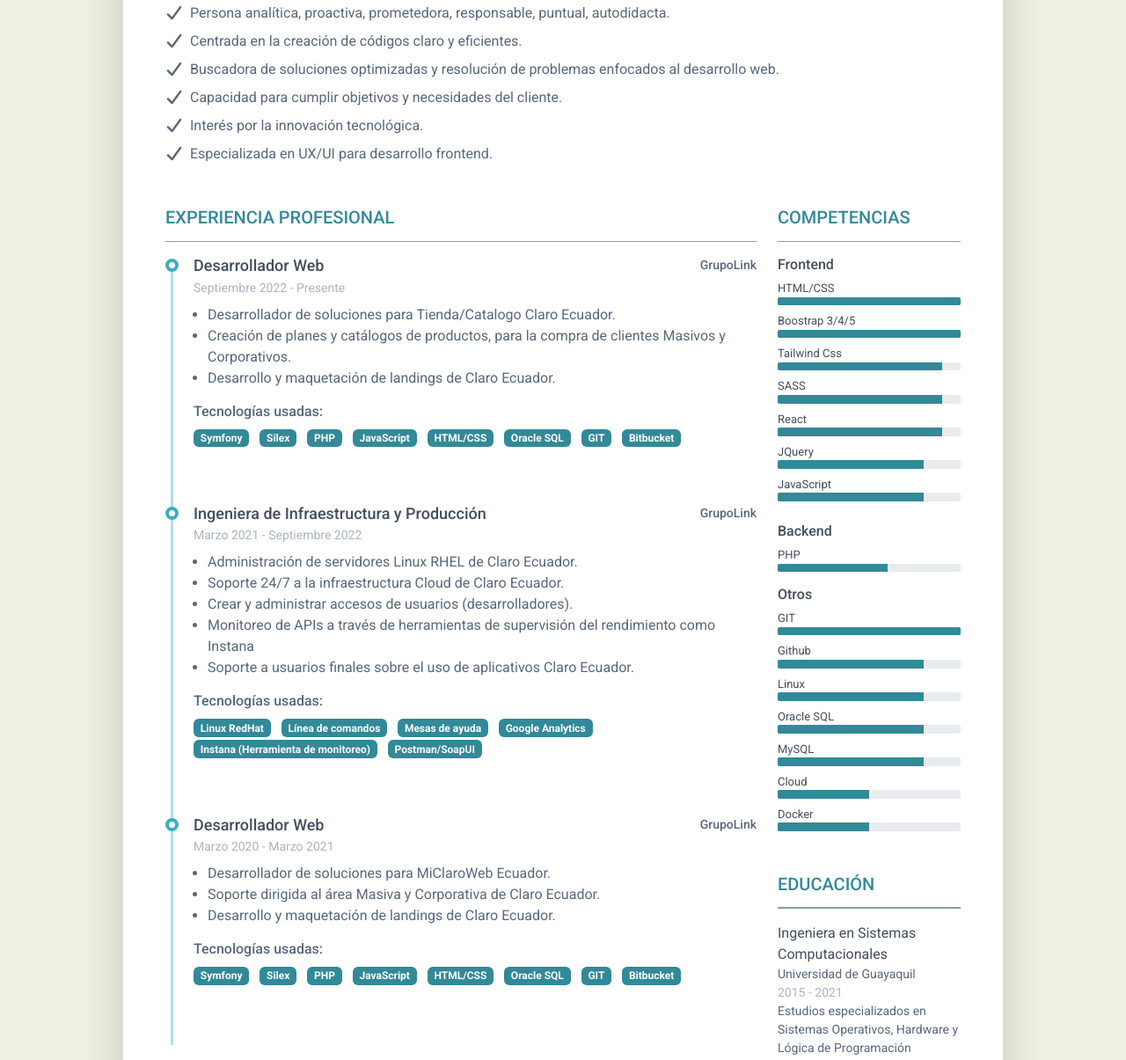
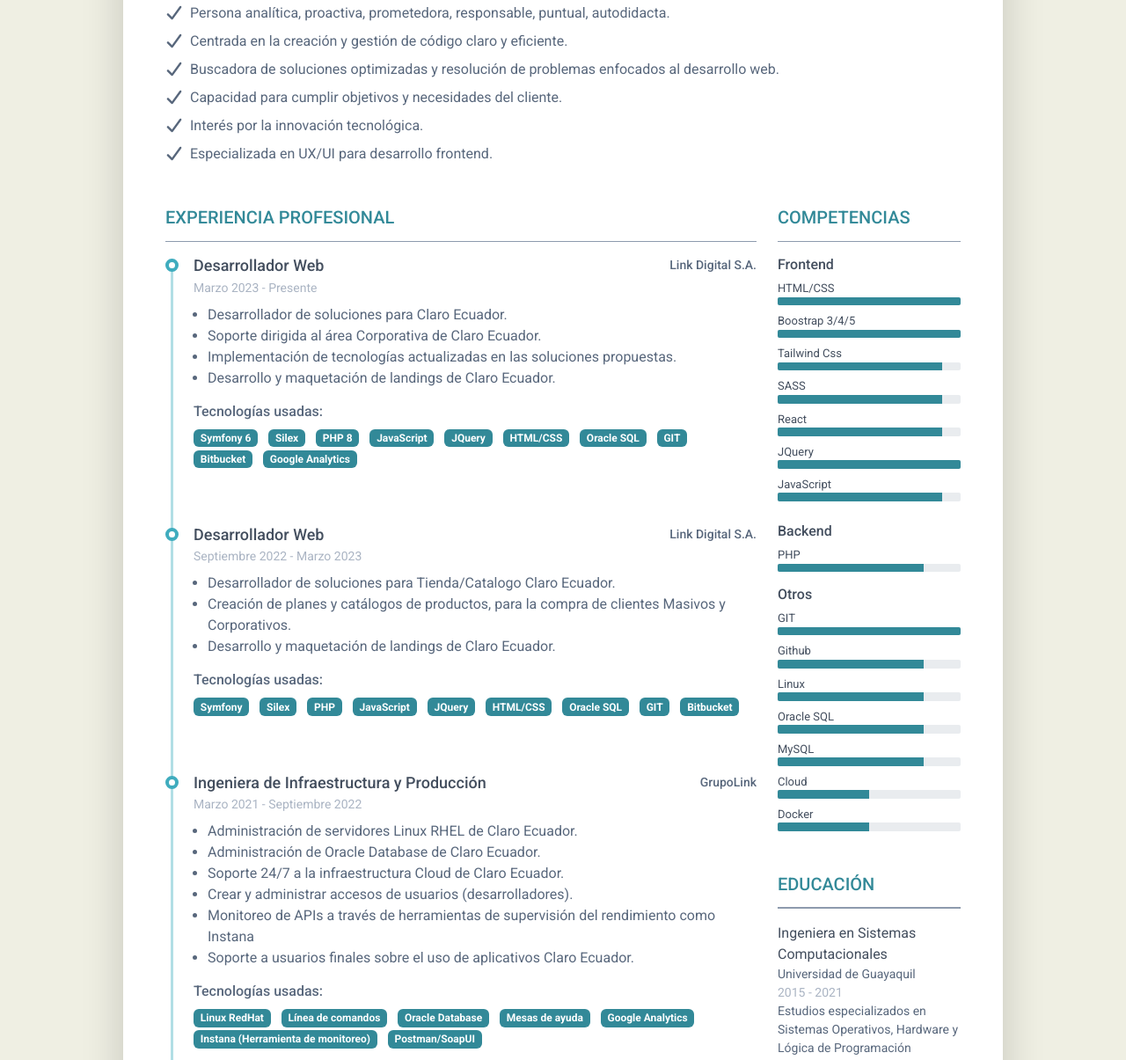
Before and after one commit to cindymarintorres/resume-v1-red, a plain HTML site: page index.html in a window 1280 px wide. Shown: the part 409-1614 px from the top of the page at 88% size. Drawn offline with Linux system fonts and the light colour scheme.

Commit message:
Actualizacion de datos en CV 04122023

```diff
--- a/index.html
+++ b/index.html
@@ -67,7 +67,7 @@
 							<li><p class="mb-2"><i class="fas fa-check fa-fw me-2 text-info" data-fa-transform="grow-3"></i>Persona analítica, proactiva, prometedora, responsable, puntual,
 								autodidacta.</p>
 							</li>
-							<li><p class="mb-2"><i class="fas fa-check fa-fw me-2 text-info" data-fa-transform="grow-3"></i>Centrada en la creación de códigos claro y eficientes.</p>
+							<li><p class="mb-2"><i class="fas fa-check fa-fw me-2 text-info" data-fa-transform="grow-3"></i>Centrada en la creación y gestión de código claro y eficiente.</p>
 							</li>
 							<li><p class="mb-2"><i class="fas fa-check fa-fw me-2 text-info" data-fa-transform="grow-3"></i>Buscadora de soluciones optimizadas y resolución de problemas enfocados al desarrollo web.</p>
 							</li>
@@ -92,9 +92,49 @@
 									    <div class="resume-timeline-item-header mb-2">
 										    <div class="d-flex flex-column flex-md-row">
 										        <h3 class="resume-position-title font-weight-bold mb-1">Desarrollador Web</h3>
-										        <div class="resume-company-name ms-auto">GrupoLink</div>
+										        <div class="resume-company-name ms-auto">Link Digital S.A.</div>
 										    </div><!--//row-->
-										    <div class="resume-position-time">Septiembre 2022 - Presente</div>
+										    <div class="resume-position-time">Marzo 2023 - Presente</div>
+									    </div><!--//resume-timeline-item-header-->
+									    <div class="resume-timeline-item-desc">
+											<ul class="ps-3">
+												<li>
+													Desarrollador de soluciones para Claro Ecuador.
+												</li>
+												<li>
+													Soporte dirigida al área Corporativa de Claro Ecuador.
+												</li>
+												<li>
+													Implementación de tecnologías actualizadas en las soluciones propuestas.
+												</li>
+												<li>
+													Desarrollo y maquetación de landings de Claro Ecuador.
+												</li>
+											</ul>
+										    <h4 class="resume-timeline-item-desc-heading font-weight-bold">Tecnologías usadas:</h4>
+										    <ul class="list-inline">
+											    <li class="list-inline-item"><span class="badge bg-secondary badge-pill">Symfony 6</span></li>
+											    <li class="list-inline-item"><span class="badge bg-secondary badge-pill">Silex</span></li>
+											    <li class="list-inline-item"><span class="badge bg-secondary badge-pill">PHP 8</span></li>
+											    <li class="list-inline-item"><span class="badge bg-secondary badge-pill">JavaScript</span></li>
+												<li class="list-inline-item"><span class="badge bg-secondary badge-pill">JQuery</span></li>
+											    <li class="list-inline-item"><span class="badge bg-secondary badge-pill">HTML/CSS</span></li>
+											    <li class="list-inline-item"><span class="badge bg-secondary badge-pill">Oracle SQL</span></li>
+												<li class="list-inline-item"><span class="badge bg-secondary badge-pill">GIT</span></li>
+												<li class="list-inline-item"><span class="badge bg-secondary badge-pill">Bitbucket</span></li>
+												<li class="list-inline-item"><span class="badge bg-secondary badge-pill">Google Analytics</span></li>
+										    </ul>
+									    </div><!--//resume-timeline-item-desc-->
+
+								    </article><!--//resume-timeline-item-->
+									<article class="resume-timeline-item position-relative pb-5">
+
+									    <div class="resume-timeline-item-header mb-2">
+										    <div class="d-flex flex-column flex-md-row">
+										        <h3 class="resume-position-title font-weight-bold mb-1">Desarrollador Web</h3>
+										        <div class="resume-company-name ms-auto">Link Digital S.A.</div>
+										    </div><!--//row-->
+										    <div class="resume-position-time">Septiembre 2022 - Marzo 2023</div>
 									    </div><!--//resume-timeline-item-header-->
 									    <div class="resume-timeline-item-desc">
 											<ul class="ps-3">
@@ -114,6 +154,7 @@
 											    <li class="list-inline-item"><span class="badge bg-secondary badge-pill">Silex</span></li>
 											    <li class="list-inline-item"><span class="badge bg-secondary badge-pill">PHP</span></li>
 											    <li class="list-inline-item"><span class="badge bg-secondary badge-pill">JavaScript</span></li>
+												<li class="list-inline-item"><span class="badge bg-secondary badge-pill">JQuery</span></li>
 											    <li class="list-inline-item"><span class="badge bg-secondary badge-pill">HTML/CSS</span></li>
 											    <li class="list-inline-item"><span class="badge bg-secondary badge-pill">Oracle SQL</span></li>
 												<li class="list-inline-item"><span class="badge bg-secondary badge-pill">GIT</span></li>
@@ -141,6 +182,9 @@
 													Administración de servidores Linux RHEL de Claro Ecuador.
 												</li>
 												<li>
+													Administración de Oracle Database de Claro Ecuador.
+												</li>
+												<li>
 													Soporte 24/7 a la infraestructura Cloud de Claro Ecuador.
 												</li>
 											    <li>
@@ -157,6 +201,7 @@
 										    <ul class="list-inline">
 											    <li class="list-inline-item"><span class="badge bg-secondary badge-pill">Linux RedHat</span></li>
 											    <li class="list-inline-item"><span class="badge bg-secondary badge-pill">Línea de comandos</span></li>
+												<li class="list-inline-item"><span class="badge bg-secondary badge-pill">Oracle Database</span></li>
 											    <li class="list-inline-item"><span class="badge bg-secondary badge-pill">Mesas de ayuda</span></li>
 											    <li class="list-inline-item"><span class="badge bg-secondary badge-pill">Google Analytics</span></li>
 											    <li class="list-inline-item"><span class="badge bg-secondary badge-pill">Instana (Herramienta de monitoreo)</span></li>
@@ -358,13 +403,13 @@
 										<li class="mb-2">
 								            <div class="resume-skill-name">JQuery</div>
 									        <div class="progress resume-progress">
-											    <div class="progress-bar theme-progress-bar-dark" role="progressbar" style="width: 80%" aria-valuenow="25" aria-valuemin="0" aria-valuemax="100"></div>
+											    <div class="progress-bar theme-progress-bar-dark" role="progressbar" style="width: 100%" aria-valuenow="25" aria-valuemin="0" aria-valuemax="100"></div>
 											</div>
 								        </li>
 								        <li class="mb-2">
 								            <div class="resume-skill-name">JavaScript</div>
 									        <div class="progress resume-progress">
-											    <div class="progress-bar theme-progress-bar-dark" role="progressbar" style="width: 80%" aria-valuenow="25" aria-valuemin="0" aria-valuemax="100"></div>
+											    <div class="progress-bar theme-progress-bar-dark" role="progressbar" style="width: 90%" aria-valuenow="25" aria-valuemin="0" aria-valuemax="100"></div>
 											</div>
 								        </li>
 							        </ul>
@@ -376,7 +421,7 @@
 								        <li class="mb-2">
 								            <div class="resume-skill-name">PHP</div>
 									        <div class="progress resume-progress">
-											    <div class="progress-bar theme-progress-bar-dark" role="progressbar" style="width: 60%" aria-valuenow="25" aria-valuemin="0" aria-valuemax="100"></div>
+											    <div class="progress-bar theme-progress-bar-dark" role="progressbar" style="width: 80%" aria-valuenow="25" aria-valuemin="0" aria-valuemax="100"></div>
 											</div>
 								        </li>
 							        </ul>
@@ -496,8 +541,6 @@
 
 										<i class="resume-award-icon fa-brands fa-git-alt position-absolute" data-fa-transform="shrink-2" style="margin-left: -7px;"></i>
 										<i class="resume-award-icon fa-brands fa-github position-absolute" data-fa-transform="shrink-2" style="margin-left: 7px;"></i>
-
-
 								        <div class="resume-award-name">GIT y Github</div>
 										<div class="resume-degree-org">Platzi</div>
 										<div class="resume-degree-time">2022</div>
@@ -522,6 +565,39 @@
 							    </ul>
 						    </div>
 					    </section><!--//interests-section-->
+
+						<section class="resume-section reference-section mb-5">
+						    <h2 class="resume-section-title text-uppercase font-weight-bold pb-3 mb-3">Certificaciones</h2>
+						    <div class="resume-section-content">
+							    <ul class="list-unstyled resume-awards-list">
+								    <li class="mb-0 ps-4 position-relative">
+
+										<i class="resume-award-icon position-absolute" data-fa-transform="shrink-2" style="margin-left: -6.3em; margin-top: -0.2em;">
+											<img class="picture" src="assets/images/icon-logo-aheeva-gray.svg" alt="Aheeva Image" style="height: 1em;">
+										</i>
+								        <div class="resume-award-name">Aheeva Contact Center Suite Version 8 Certificate (Certified Engineer)</div>
+										<div class="resume-degree-org">American Call Center (Guayaquil/Ecuador)</div>
+										<div class="resume-degree-time">2023</div>
+										<div class="resume-award-desc">
+											<ul class="ps-3">
+												<li>
+													Contact Centers Managment
+												</li>
+												<li>
+													Operaciones de Contact Center
+												</li>
+												<li>
+													Manejo de la Suite de Aheeva 8
+												</li>
+												<li>
+													Instalación y levantamiento de entorno de Aheeva 8
+												</li>
+											</ul>
+										</div>
+								    </li>
+							    </ul>
+						    </div>
+					    </section><!--//certifications-section-->
 
 
 
```
Also changed, not shown: assets/images/icon-logo-aheeva-gray.svg (added), assets/images/icon-logo-aheeva.png (added), assets/images/icon-logo-aheeva.svg (added).
